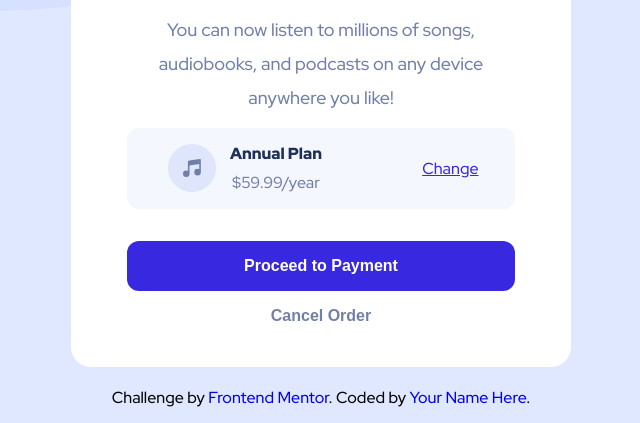
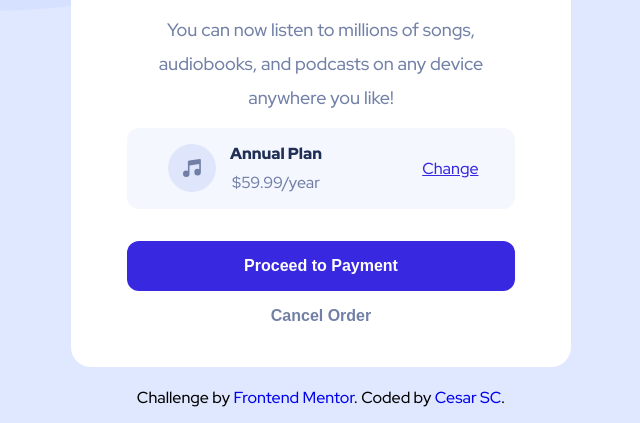
Before and after one commit to Rhiino1/frontend-mentor-order-summary, a website: page index.html in a window 1280 px wide. Shown: the part 377-800 px from the top of the page, without its empty margins (319-959 px from the left). Drawn offline with Linux system fonts and the light colour scheme.

Commit message:
Set-up README

```diff
--- a/index.html
+++ b/index.html
@@ -42,7 +42,7 @@
   </main>
   <footer>
     Challenge by <a href="https://www.frontendmentor.io?ref=challenge" target="_blank">Frontend Mentor</a>.
-    Coded by <a href="#">Your Name Here</a>.
+    Coded by <a href="https://github.com/Rhiino1" target="_blank">Cesar SC</a>.
   </footer>
 </body>
 
```
Also changed, not shown: README-template.md (deleted), README.md.
